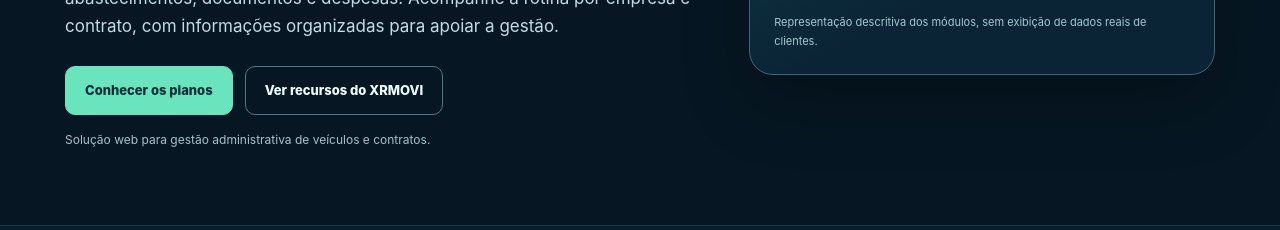
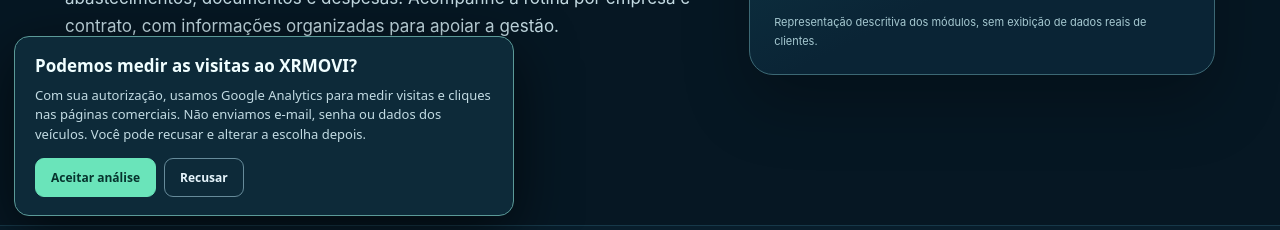
Before and after one commit to rhianmello/nospassa-frotas, a plain HTML site: page gestao-de-frotas/index.html in a window 1280 px wide. Shown: the part 570-800 px from the top of the page. Drawn offline with Linux system fonts and the light colour scheme.

Commit message:
XRMOVI GA4: consentimento e métricas comerciais em gestao-de-frotas/index.html

```diff
--- a/gestao-de-frotas/index.html
+++ b/gestao-de-frotas/index.html
@@ -18,6 +18,7 @@
 <link rel="stylesheet" href="../seo/comercial.css">
 <script type="application/ld+json">{"@context":"https://schema.org","@type":"BreadcrumbList","itemListElement":[{"@type":"ListItem","position":1,"name":"Início","item":"https://frota.nospassa.com.br/"},{"@type":"ListItem","position":2,"name":"Software de gestão de frotas","item":"https://frota.nospassa.com.br/gestao-de-frotas/"}]}</script>
 <script type="application/ld+json">{"@context":"https://schema.org","@type":"WebPage","name":"Software de Gestão de Frotas para Empresas | XRMOVI","description":"Organize veículos, motoristas, manutenção, abastecimentos e custos por empresa e contrato. Conheça o software de gestão de frotas XRMOVI.","url":"https://frota.nospassa.com.br/gestao-de-frotas/","inLanguage":"pt-BR","isPartOf":{"@type":"WebSite","name":"XRMOVI","url":"https://frota.nospassa.com.br/"}}</script>
+<script defer src="/analytics/xrmovi-analytics.js?v=20261103-1"></script>
 </head>
 <body class="seo-page">
 <header class="top">
```
